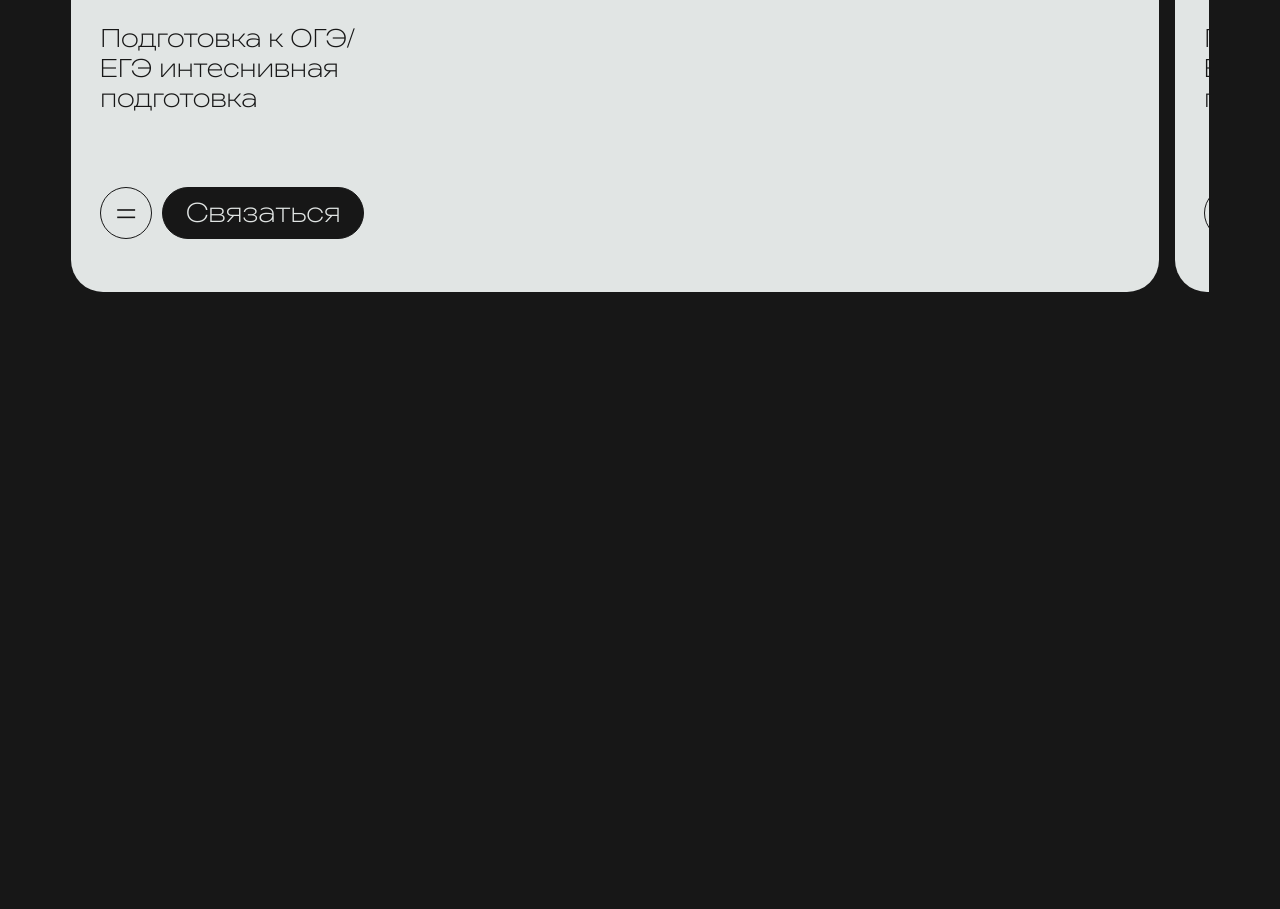
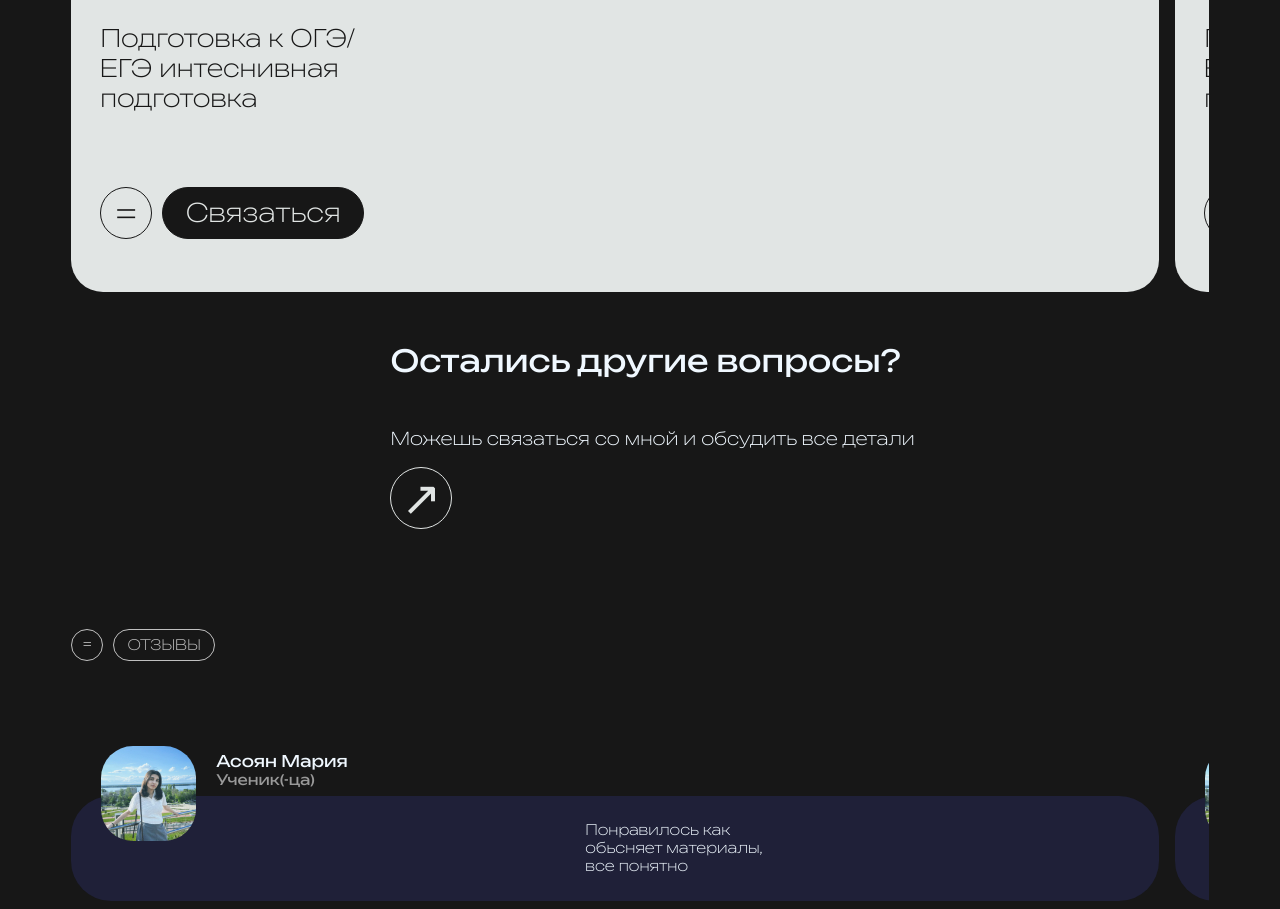
Before and after one commit to Edqwird/rep-math, a plain HTML site: page index.html in a window 1280 px wide. Shown: the part 1934-2843 px from the top of the page. Before the commit the page ends 2234 px from the top, so only its background shows below. Drawn offline with Linux system fonts and the light colour scheme.

Commit message:
Add files via upload

```diff
--- a/index.html
+++ b/index.html
@@ -104,7 +104,76 @@
                 </div>
             </div>
 
+
         </div>
+
+        <div class="oiBox">
+            <p class="oiText">Остались другие вопросы?</p>
+            <p class="oiSub">Можешь связаться со мной и обсудить все детали</p>
+            <div class="svBox">↗</div>
+        </div>
+
+    </div>
+
+    <div class="fourTitle">
+        <div class="boxSub">
+            <div class="sym">=</div>
+            <div class="subText">ОТЗЫВЫ</div>
+        </div>
+
+        <div class="revBox">
+            <div class="rvLn">
+                <div class="rvbj">
+                    <img class="revImg" src="ava.jpg">
+                    <div class="rvbh">
+                        <div class="revName">Асоян Мария</div>
+                        <div class="abName">Ученик(-ца)</div>
+                    </div>
+                </div>
+
+                <div class="rvBoxto">
+                    <div class="revText">Понравилось как обьсняет материалы, все понятно</div>
+                </div>
+
+            </div>
+            <div class="rvLn">
+                <div class="rvbj">
+                    <img class="revImg" src="ava.jpg">
+                    <div class="rvbh">
+                        <div class="revName">Асоян Мария</div>
+                        <div class="abName">Ученик(-ца)</div>
+                    </div>
+                </div>
+
+                <div class="rvBoxto">
+                    <div class="revText">Понравилось как обьсняет материалы, все понятно</div>
+                </div>
+
+            </div>
+            <div class="rvLn">
+                <div class="rvbj">
+                    <img class="revImg" src="ava.jpg">
+                    <div class="rvbh">
+                        <div class="revName">Асоян Мария</div>
+                        <div class="abName">Ученик(-ца)</div>
+                    </div>
+                </div>
+
+                <div class="rvBoxto">
+                    <div class="revText">Понравилось как обьсняет материалы, все понятно</div>
+                </div>
+
+            </div>
+
+            <div class="rvLn">
+                <div class="rvBoxto">
+                    <div class="revIn">Оставьте свой отзыв</div>
+                    <div class="revBut">Оставить отзыв</div>
+                </div>
+
+            </div>
+        </div>
+
 
 
     </div>
--- a/src.css
+++ b/src.css
@@ -321,7 +321,153 @@ body {
     font-family: b1;
     background-color: #171717;
 }
+.oiBox {
+    display: flex;
+    flex-direction: column;
+    margin-left: 25px;
+    margin-top: 20px;
+}
 
+.oiText {
+    font-family: bbold;
+    font-size: 1.9rem;
+    color: aliceblue;
+}
+
+.oiSub {
+    font-size: 1.1rem;
+    font-family: b1;
+    color: aliceblue;
+}
+
+.svBox {
+    width: 60px;
+    height: 60px;
+    border-radius: 2rem;
+    border: 1px solid #e1e5e4;
+    color: #e1e5e4;
+    font-size: 3rem;
+    display: flex;
+    justify-content: center;
+    align-items: center;
+}
+
+
+
+.fourTitle {
+    display: flex;
+    margin-top: 100px;
+    justify-content: center;
+    flex-direction: column;
+    align-items: center;
+}
+
+.revBox {
+    margin-top: 40px;
+    display: flex;
+    justify-content: start;
+    gap: 16px;
+    overflow-x: auto;
+    scroll-snap-type: x mandatory;
+    -webkit-overflow-scrolling: touch;
+    width: 90%;
+}
+.revBox::-webkit-scrollbar {
+    display: none;
+}
+
+.rvnj {
+    position: relative;
+    display: flex;
+    flex-direction: column;
+    gap: 10px;
+}
+.rvLn {
+    display: flex;
+    flex-direction: column;
+    justify-content: center;
+    min-width: 85vw;
+    height: 200px;
+    background: transparent;
+    scroll-snap-align: center;
+}
+
+.revImg {
+    position: relative;
+    top: 0px;
+    z-index: 2;
+    left: 30px;
+    width: 95px;
+    height: 95px;
+    border-radius: 2rem;
+}
+
+.rvBoxto {
+    display: flex;
+    justify-content: center;
+    align-items: center;
+    position: relative;
+    width: 100%;
+    height: 150px;
+    background-color: #1f2038;
+    border-radius: 2.5rem;
+    flex-direction: column;
+}
+
+.revText {
+    position: relative;
+    left: 70px;
+    font-family: b1;
+    font-size: 0.9rem;
+    width: 200px;
+    color: aliceblue;
+}
+.rvbj {
+    display: flex;
+    flex-direction: row;
+    gap: 50px;
+    position: relative;
+    top: 45px;
+}
+
+.rvbh {
+    display: flex;
+    flex-direction: column;
+    margin-top: 5px;
+}
+
+.revName {
+    position: relative;
+    z-index: 2;
+    font-size: 1rem;
+    font-family: bbold;
+    color: aliceblue;
+}
+
+.abName {
+    position: relative;
+    z-index: 2;
+    font-size: 0.9rem;
+    font-family: bbold;
+    color: rgb(153, 153, 153);
+}
+.revIn {
+    font-family: bbold;
+    font-size: 1.2rem;
+    color: aliceblue;
+}
+
+.revBut {
+    margin-top: 10px;
+    display: flex;
+    justify-content: center;
+    align-items: center;
+    width: 200px;
+    height: 40px;
+    background-color: #b2b7b1;
+    font-family: b1;
+    border-radius: 1rem;
+}
 
 
 
```
